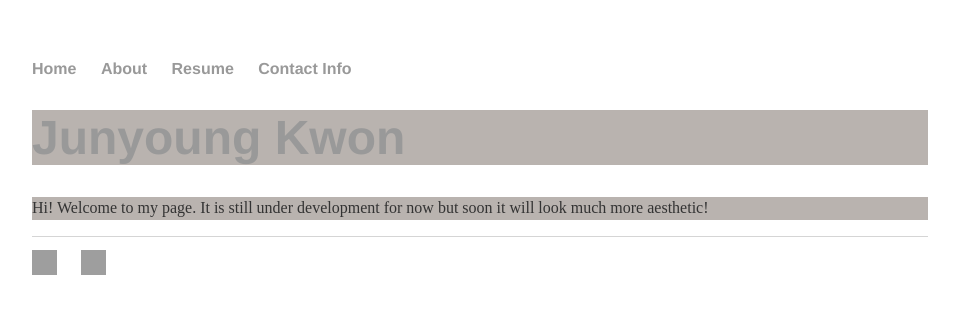
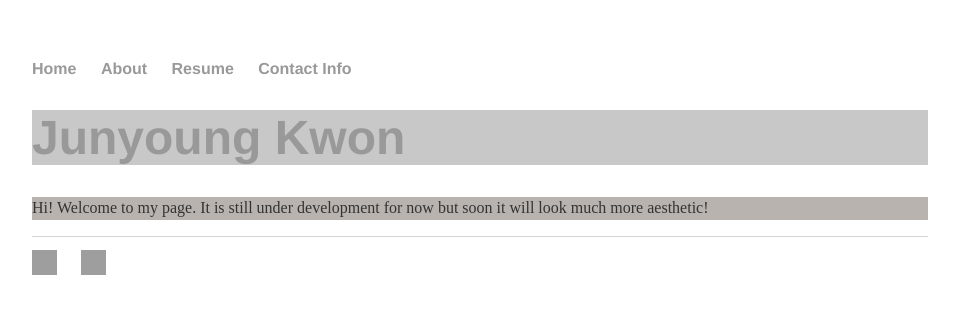
Before and after one commit to junyoung-kwon/Personal-Website, a Jekyll site: the page built from index.html, in a window 1280 px wide. Shown: the top 314 px of the page, without its empty margins (160-1119 px from the left). Built offline with Jekyll 4.4.1, drawn with Linux system fonts in a browser that asks for light colours; grey boxes are pictures that could not be loaded.

Commit message:
Changed header color

```diff
--- a/css/main.css
+++ b/css/main.css
@@ -29,7 +29,7 @@ a:hover {
 h1 {
     font-size: 3em;
     font-family:'Helvetica', 'Arial', 'Sans-Serif';
-    background-color: rgb(185, 179, 175);
+    background-color: rgb(200, 200, 200);
 }
 p {
     font-size: 1em;
```
